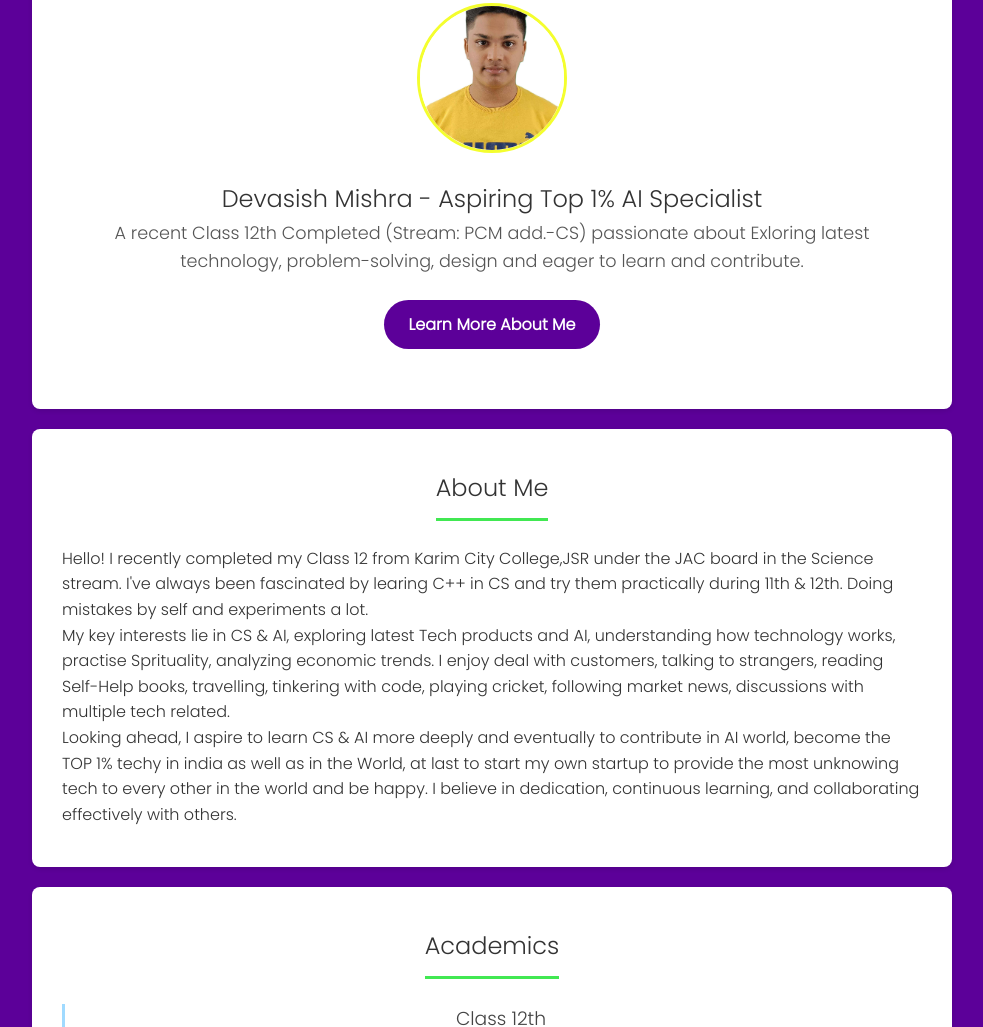
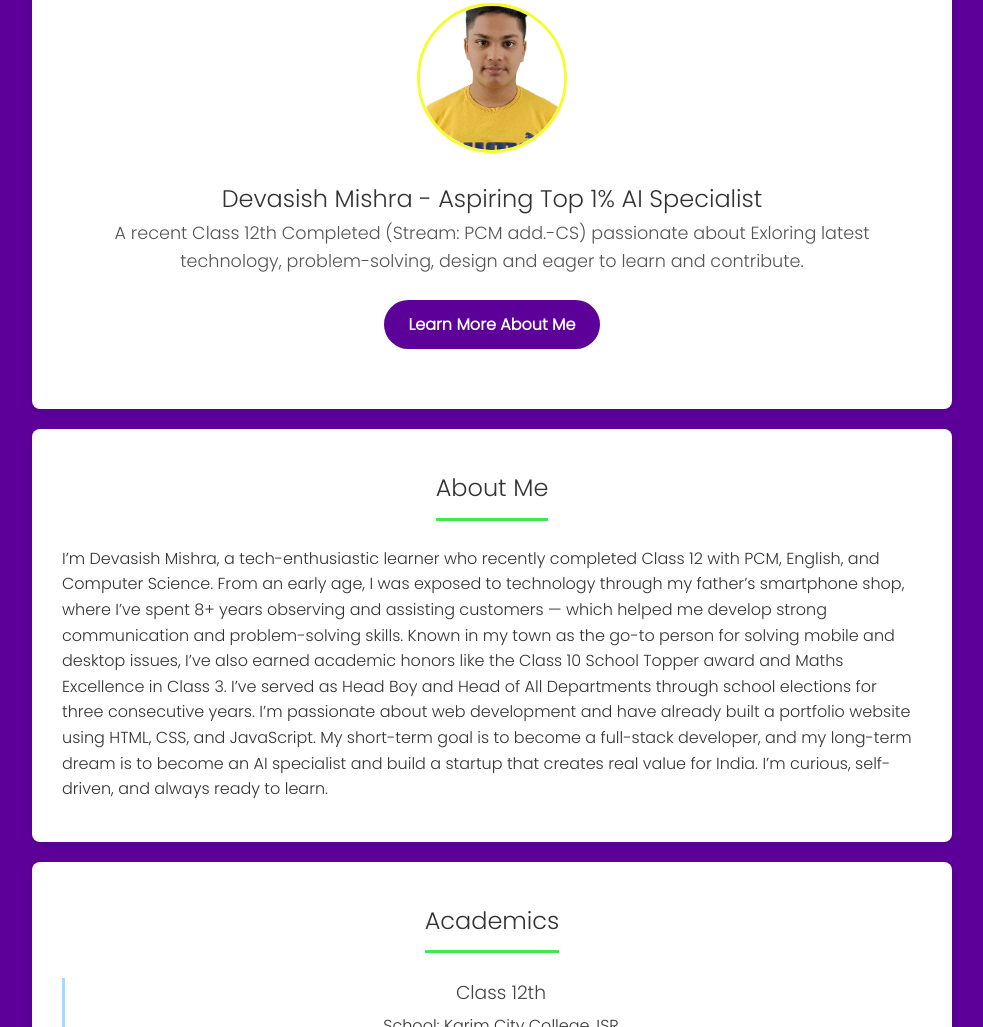
Before and after one commit to TechGenDM/TechGen_DM-Portfolio, a plain HTML site: page index.html in a window 1280 px wide. Shown: the part 135-1162 px from the top of the page, without its empty margins (148-1131 px from the left). Drawn offline with Linux system fonts and the light colour scheme.

Commit message:
Update index.html

```diff
--- a/index.html
+++ b/index.html
@@ -39,21 +39,7 @@
         <section id="about" class="section">
             <h2>About Me</h2>
             <p>
-                Hello! I recently completed my Class 12 from Karim City College,JSR under the JAC board in the Science
-                stream. I've always been fascinated by learing C++ in CS and try them practically during 11th & 12th.
-                Doing mistakes by self and experiments a lot.
-            </p>
-            <p>
-                My key interests lie in CS & AI, exploring latest Tech products and AI, understanding how technology
-                works, practise Sprituality, analyzing economic trends. I enjoy deal with customers, talking to
-                strangers, reading Self-Help books, travelling, tinkering with code, playing cricket, following market
-                news, discussions with multiple tech related.
-            </p>
-            <p>
-                Looking ahead, I aspire to learn CS & AI more deeply and eventually to contribute in AI world, become
-                the TOP 1% techy in india as well as in the World, at last to start my own startup to provide the most
-                unknowing tech to every other in the world and be happy. I believe in dedication, continuous learning,
-                and collaborating effectively with others.
+                I’m Devasish Mishra, a tech-enthusiastic learner who recently completed Class 12 with PCM, English, and Computer Science. From an early age, I was exposed to technology through my father’s smartphone shop, where I’ve spent 8+ years observing and assisting customers — which helped me develop strong communication and problem-solving skills. Known in my town as the go-to person for solving mobile and desktop issues, I’ve also earned academic honors like the Class 10 School Topper award and Maths Excellence in Class 3. I’ve served as Head Boy and Head of All Departments through school elections for three consecutive years. I’m passionate about web development and have already built a portfolio website using HTML, CSS, and JavaScript. My short-term goal is to become a full-stack developer, and my long-term dream is to become an AI specialist and build a startup that creates real value for India. I’m curious, self-driven, and always ready to learn.
             </p>
         </section>
 
@@ -61,23 +47,23 @@
             <h2>Academics</h2>
             <div class="education-item">
                 <h3>Class 12th</h3>
-                <p><strong>School:</strong> Karim City College,JSR </p>
-                <p><strong>Board:</strong> JAC Board </p>
-                <p><strong>Stream:</strong> Science, PCMC</p>
-                <p><strong>Year of Completion:</strong> March 2025 </p>
-                <p><strong>Key Subjects:</strong>Physics, Chemistry, Maths, Computer Science, English</p>
+                <p><strong>School: </strong> Karim City College,JSR </p>
+                <p><strong>Board: </strong> JAC Board </p>
+                <p><strong>Stream: </strong> Science, PCMC</p>
+                <p><strong>Year of Completion: </strong> March 2025 </p>
+                <p><strong>Key Subjects: </strong>Physics, Chemistry, Maths, Computer Science, English</p>
             </div>
             <div class="education-item">
                 <h3>Class 10th</h3>
-                <p><strong>School:</strong> Saraswati Shishu Mandir, Seraikela</p>
-                <p><strong>Board:</strong> JAC Board </p>
-                <p><strong>Year of Completion:</strong>April 2023</p>
+                <p><strong>School: </strong> Saraswati Shishu Mandir, Seraikela</p>
+                <p><strong>Board: </strong> JAC Board </p>
+                <p><strong>Year of Completion: </strong>April 2023</p>
             </div>
             <div class="education-item">
                 <h3>Till Class 7th</h3>
-                <p><strong>School:</strong>Ashokaa International School</p>
-                <p><strong>Board:</strong>CBSE</p>
-                <p><strong>Year of Completion:</strong>March 2019</p>
+                <p><strong>School: </strong>Ashokaa International School</p>
+                <p><strong>Board: </strong>CBSE</p>
+                <p><strong>Year of Completion: </strong>March 2019</p>
             </div>
         </section>
 
```
